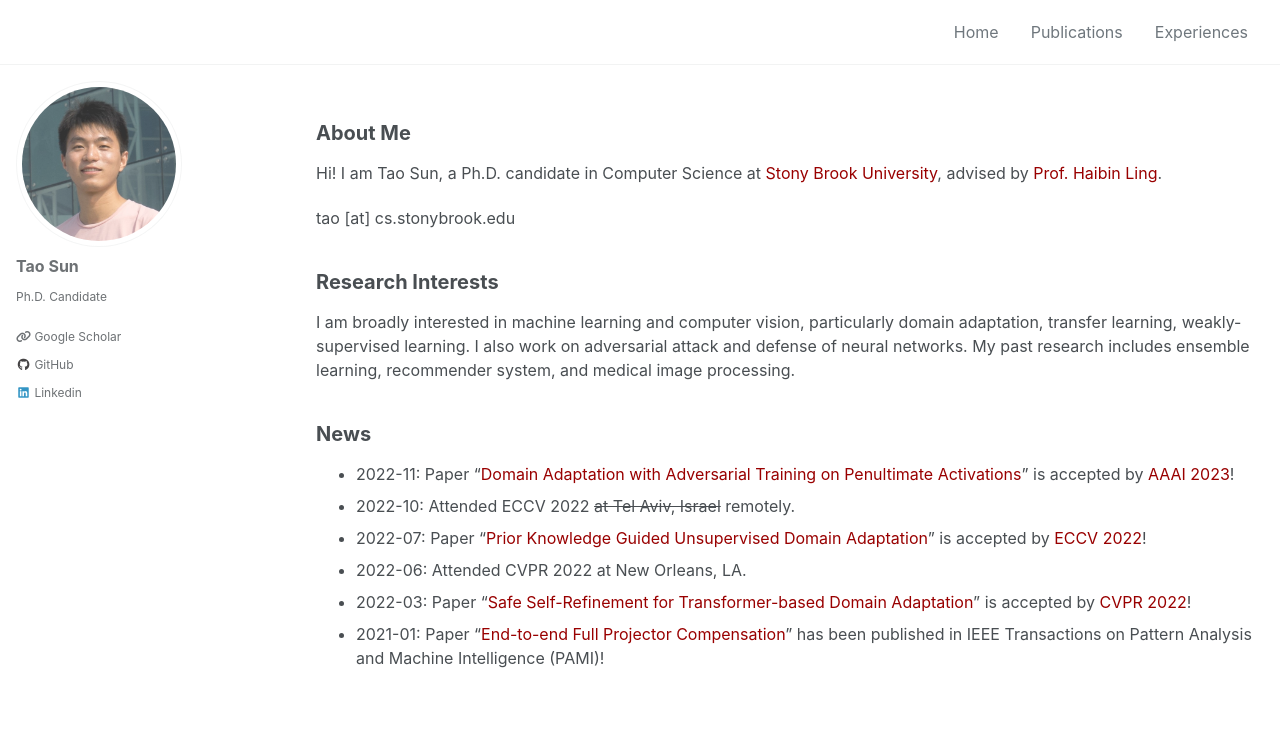
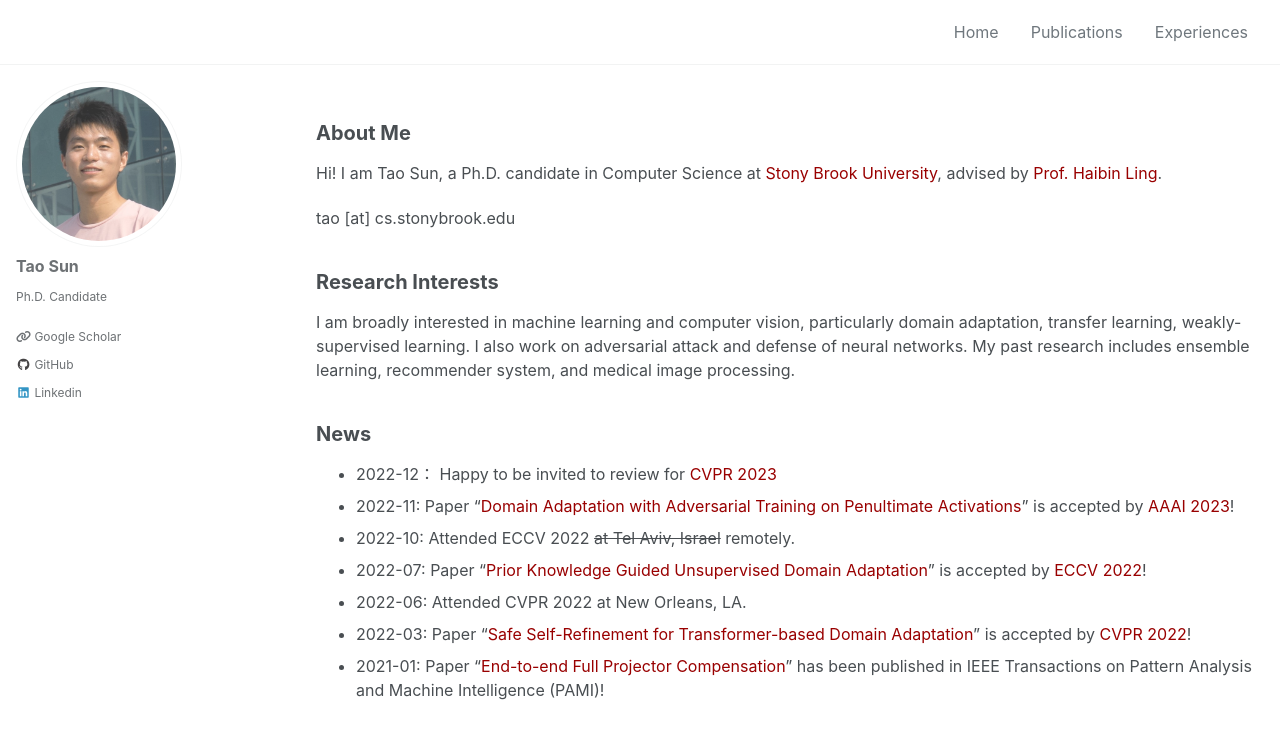
Before and after one commit to tsun/tsun.github.io, a Jekyll site: the page built from _pages/home.md, in a window 1280 px wide and 900 px high. Shown: the top 739 px of the window. Built offline with Jekyll 4.4.1, drawn with Linux system fonts in a browser that asks for light colours; cached includes are drawn as plain includes; nearby versions of some CDN libraries.

Commit message:
update home

```diff
--- a/_pages/home.md
+++ b/_pages/home.md
@@ -20,6 +20,7 @@ I am broadly interested in machine learning and computer vision, particularly do
 
 
 ## News
+- 2022-12： Happy to be invited to review for [CVPR 2023](https://cvpr2023.thecvf.com/)
 - 2022-11: Paper "[Domain Adaptation with Adversarial Training on Penultimate Activations](https://arxiv.org/abs/2208.12853)" is accepted by [AAAI 2023](https://aaai.org/Conferences/AAAI-23/)!
 - 2022-10: Attended ECCV 2022 ~~at Tel Aviv, Israel~~ remotely.
 - 2022-07: Paper "[Prior Knowledge Guided Unsupervised Domain Adaptation](https://arxiv.org/abs/2207.08877)" is accepted by [ECCV 2022](https://eccv2022.ecva.net/)!
```
